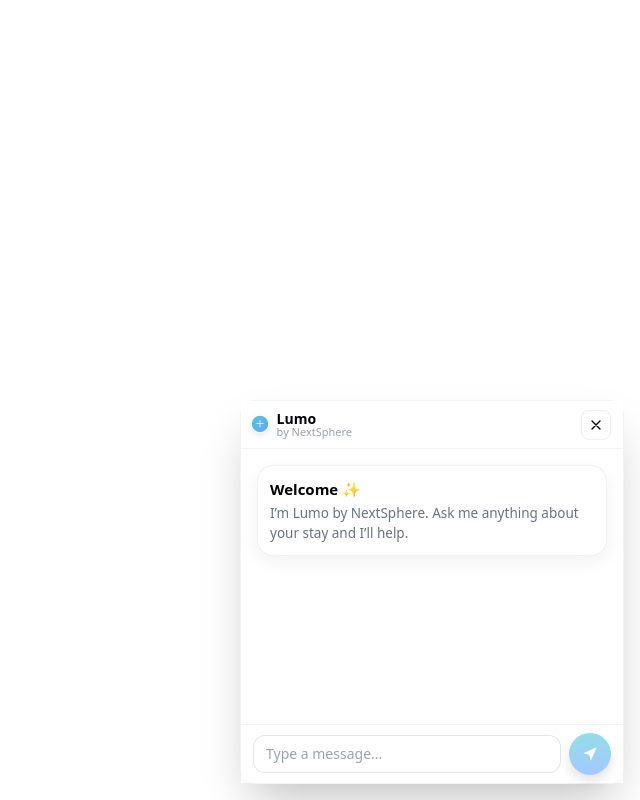
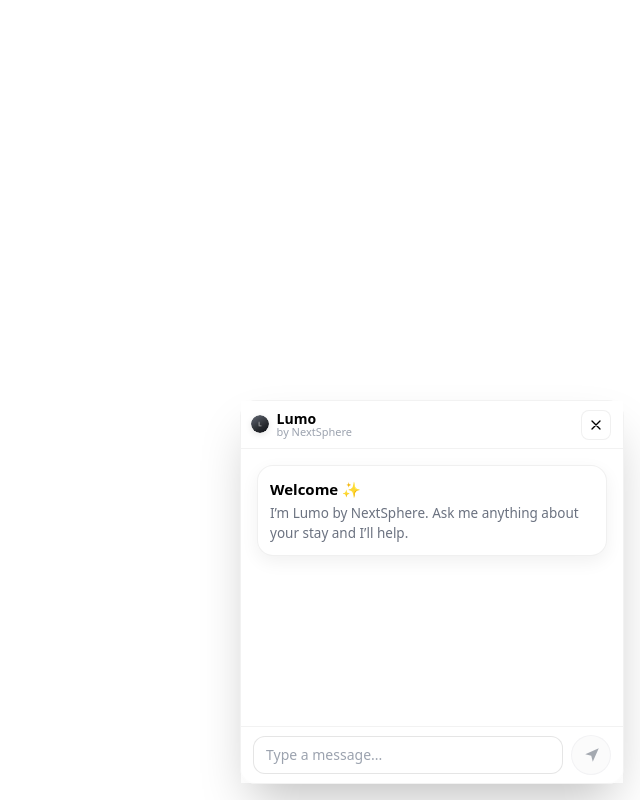
Before and after one commit to NextSphereOfficial/widget-nextsphere, a React (Vite) app in the folder apps/widget/: page / in a window 1280 px wide. Both pictures are taken after a click on the button "Open chat". Shown: the whole page, without its empty margins (640-1280 px from the left). Built offline with nearby package versions, Linux system fonts and the light colour scheme.

Commit message:
plus symbol change, sendbtn change & bordering

```diff
--- a/apps/widget/src/components/IconLumo.tsx
+++ b/apps/widget/src/components/IconLumo.tsx
@@ -1,27 +1,19 @@
 import React from "react";
+import logoLumo from "../assets/logo-lumo.png";
 
 type Props = { size?: number; title?: string };
 
 export default function IconLumo({ size = 20, title = "Lumo" }: Props) {
   return (
-    <svg
+    <img
+      src={logoLumo}
+      alt={title}
       width={size}
       height={size}
-      viewBox="0 0 48 48"
-      role="img"
-      aria-label={title}
-    >
-      <defs>
-        <linearGradient id="nsGrad" x1="0" y1="0" x2="1" y2="1">
-          <stop offset="0%" stopColor="#4dc7d9" />
-          <stop offset="100%" stopColor="#66a6ff" />
-        </linearGradient>
-      </defs>
-      <circle cx="24" cy="24" r="22" fill="url(#nsGrad)" />
-      <path
-        d="M24 13c.6 0 1 .4 1 1v8h8a1 1 0 010 2h-8v8a1 1 0 01-2 0v-8h-8a1 1 0 010-2h8v-8c0-.6.4-1 1-1z"
-        fill="white"
-      />
-    </svg>
+      style={{
+        borderRadius: "999px",
+        display: "block",
+      }}
+    />
   );
 }
--- a/apps/widget/src/styles/WidgetUI.css
+++ b/apps/widget/src/styles/WidgetUI.css
@@ -115,27 +115,51 @@
 /* ============================================================
    INPUT BAR – SEND BUTTON
    ============================================================ */
+/* Bottone invio – stile minimal, neutro */
 .ns-sendbtn {
-  width: 42px;
-  height: 42px;
-  border: none;
+  width: 40px;
+  height: 40px;
   border-radius: 999px;
+  border: 1px solid rgba(15, 23, 42, 0.08); /* bordo leggero */
+  background: #f5f5f7;
   display: inline-flex;
   align-items: center;
   justify-content: center;
-  background: linear-gradient(to bottom, var(--ns-grad-start) 0%, var(--ns-grad-end) 100%);
-  color: var(--ns-text-on);
-  box-shadow: 0 6px 12px rgba(0,0,0,0.18);
-  transition: transform 0.25s ease, box-shadow 0.25s ease;
+  color: #374151; /* slate-700 */
+  box-shadow: 0 4px 10px rgba(15, 23, 42, 0.08);
+  cursor: pointer;
+  transition:
+    background 0.2s ease,
+    transform 0.2s ease,
+    box-shadow 0.2s ease,
+    color 0.2s ease;
 }
+
 .ns-sendbtn svg {
   width: 18px;
   height: 18px;
-  fill: var(--ns-text-on);
-  transition: transform 0.25s ease;
+  fill: currentColor;
+  transform: translateX(1px); /* leggero “avanti” */
+  transition: transform 0.2s ease;
 }
-.ns-sendbtn:hover svg { transform: rotate(35deg); }
-.ns-sendbtn[disabled] { opacity: .6; cursor: not-allowed; }
+
+.ns-sendbtn:hover:not(:disabled) {
+  background: #e5e7eb;
+  transform: translateY(-1px);
+  box-shadow: 0 6px 16px rgba(15, 23, 42, 0.12);
+}
+
+.ns-sendbtn:hover:not(:disabled) svg {
+  transform: translateX(2px);
+}
+
+.ns-sendbtn:disabled {
+  opacity: 0.45;
+  cursor: default;
+  box-shadow: none;
+  transform: none;
+}
+
 
 /* ============================================================
    TYPING LOADER
```
